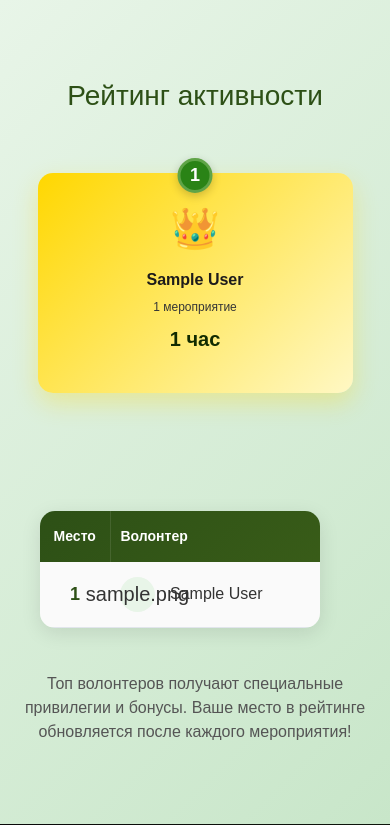
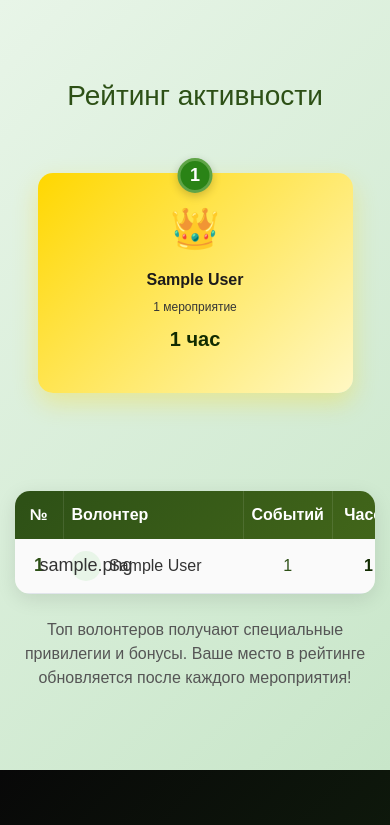
Before and after one commit to mmushaa/volonteer-park, a Flask app: page / in a window 390 px wide. Shown: the part 1450-2275 px from the top of the page. Run offline with Flask 3, Linux system fonts and the light colour scheme; tables that the repository leaves empty hold one stand-in row (values such as "Sample post").

Commit message:
style: rating table

```diff
--- a/app/static/index.css
+++ b/app/static/index.css
@@ -186,8 +186,6 @@ body {
 
 /* Таблица рейтинга */
 .rating-table-container {
-  max-width: 900px;
-  margin: 40px auto;
   background: white;
   border-radius: 15px;
   box-shadow: 0 5px 20px rgba(0, 0, 0, 0.1);
@@ -386,28 +384,58 @@ body {
   }
 
   .rating-table-container {
-    margin: 20px 10px;
+    width: 100%;
     overflow-x: auto;
+    -webkit-overflow-scrolling: touch;
   }
 
   .rating-table {
-    min-width: 600px;
-    font-size: 14px;
+    width: max-content;
+    min-width: 100%;
+    /* font-size: 13px; */
+    table-layout: auto;
   }
 
   .rating-table th {
-    padding: 15px 10px;
-    font-size: 14px;
+    padding: 12px 8px;
+    /* font-size: 13px; */
+    white-space: nowrap;
   }
 
   .rating-table td {
-    padding: 15px 10px;
+    padding: 12px 8px;
+    white-space: nowrap;
   }
 
   .rating-table .user-avatar-small {
-    font-size: 20px;
-    width: 35px;
-    height: 35px;
+    font-size: 18px;
+    width: 30px;
+    height: 30px;
+    flex: 0 0 30px;
+  }
+
+  .rating-table .user-cell {
+    gap: 8px;
+  }
+
+  .rating-table .user-name {
+    white-space: nowrap;
+  }
+
+  .rating-table .position-cell {
+    width: 48px;
+  }
+
+  .rating-table th:nth-child(2),
+  .rating-table td:nth-child(2) {
+    min-width: 180px;
+  }
+
+  .rating-table th:nth-child(3),
+  .rating-table td:nth-child(3),
+  .rating-table th:nth-child(4),
+  .rating-table td:nth-child(4) {
+    min-width: 72px;
   }
 
   .bg-fon-green h1 {
--- a/app/templates/index.html
+++ b/app/templates/index.html
@@ -128,15 +128,15 @@
                 </div>
 
                 <!-- Полная таблица рейтинга -->
-                <div class="row mt-5 fade-in col-12">
+                <div class="row mt-5 fade-in">
                     <div class="col-12">
                         <div class="rating-table-container">
                             <table class="rating-table">
                                 <thead>
                                     <tr>
-                                        <th>Место</th>
+                                        <th>№</th>
                                         <th style="text-align: left;">Волонтер</th>
-                                        <th>Мероприятий</th>
+                                        <th>Событий</th>
                                         <th>Часов</th>
                                     </tr>
                                 </thead>
```
